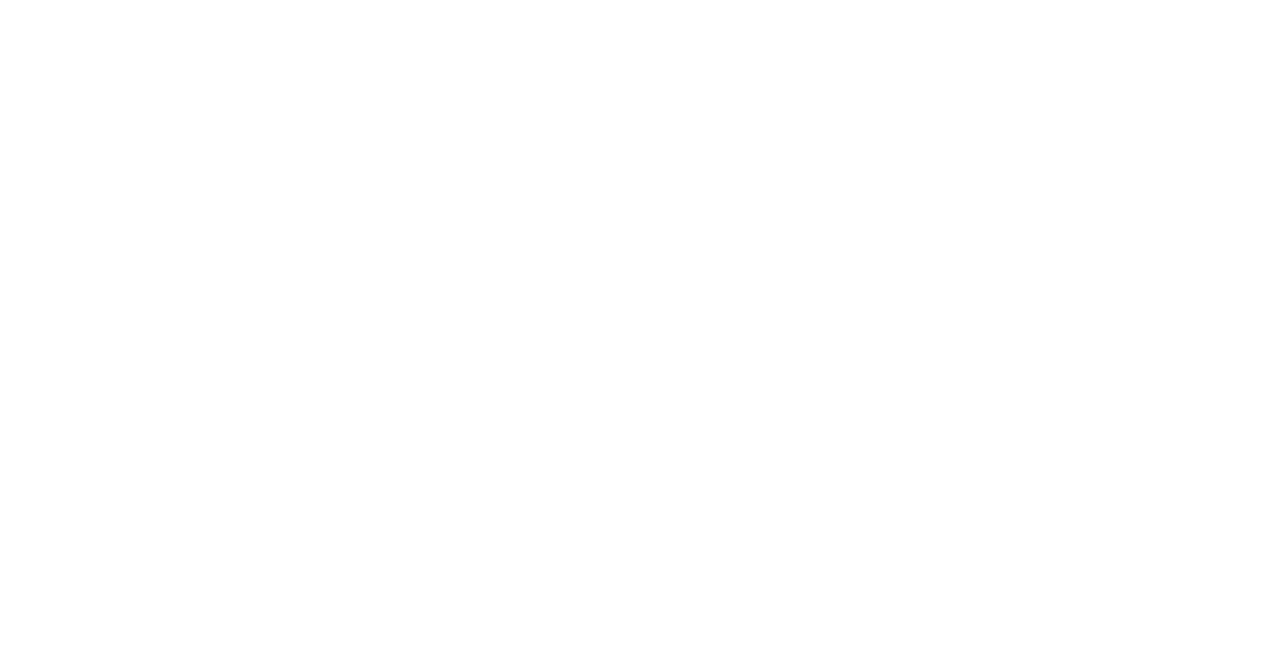
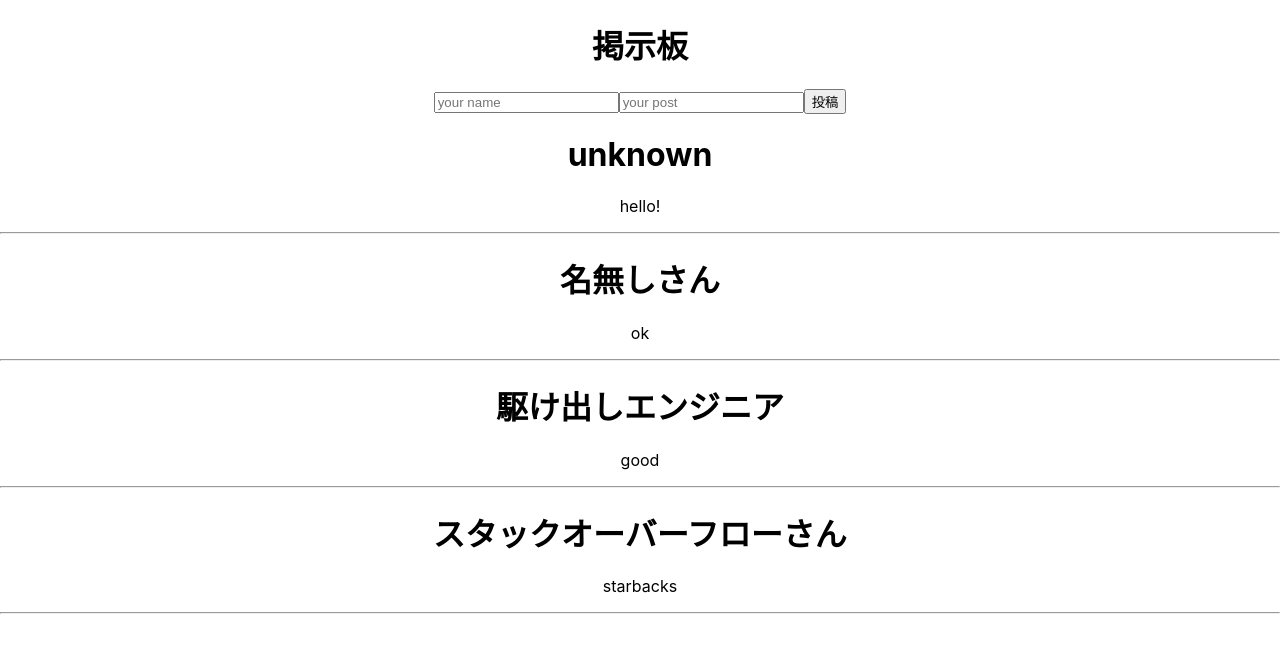
Before and after one commit to a5-stable/redux-board-app, a React (Create React App) app: page / in a window 1280 px wide. Shown: the top 652 px of the page. Built offline with nearby package versions, Linux system fonts and the light colour scheme.

Commit message:
display posts to ui

```diff
--- a/src/App.js
+++ b/src/App.js
@@ -6,6 +6,23 @@
   const postList = useSelector((state) => state.posts.value)
   return (
     <div className="App">
+      <h1>掲示板</h1>
+      <div className="addPost">
+        <input type="text" placeholder='your name'/>
+        <input type="text" placeholder='your post'/>
+        <button>投稿</button>
+      </div>
+      <div className='displayPosts'>
+        {postList.map((post) => (
+          <>
+            <div key={post.id} className='post'>
+              <h1>{post.name}</h1>
+              <p className='postContent'>{post.content}</p>
+            </div>
+            <hr />
+          </>
+        ))}
+      </div>
     </div>
   );
 }
```
